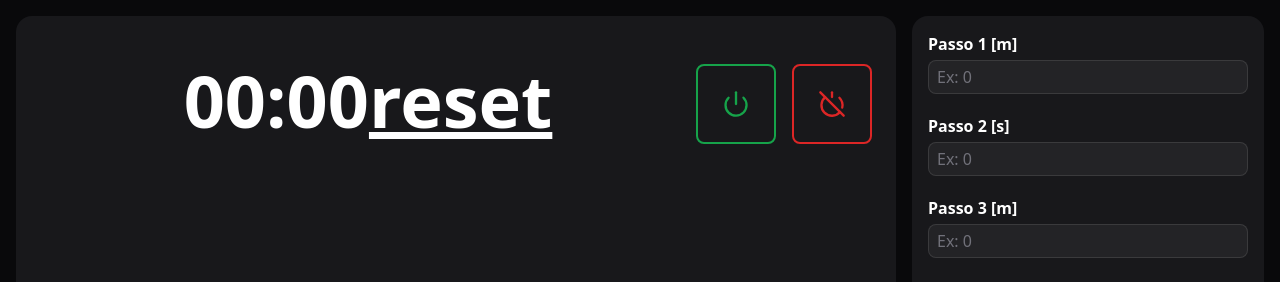
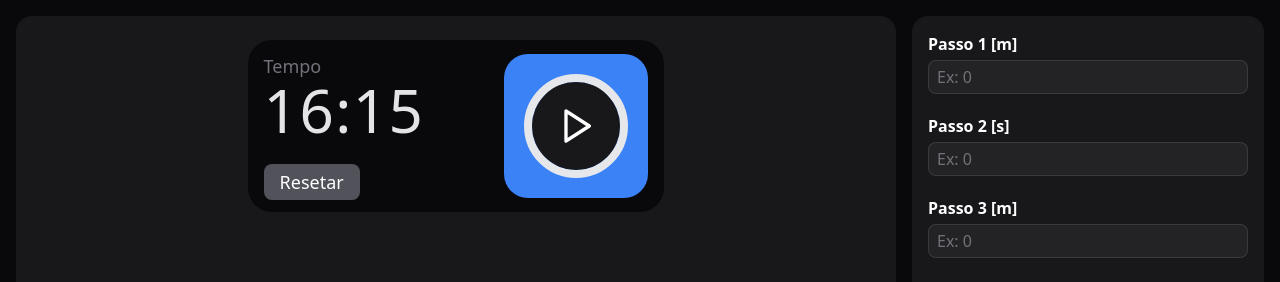
Before and after one commit to shindhi/freela_, a React (Vite) app: page / in a window 1280 px wide. Shown: the top 282 px of the page. Built offline with nearby package versions, Linux system fonts and the light colour scheme.

Commit message:
adjuste layout stopwatch

```diff
--- a/src/App.tsx
+++ b/src/App.tsx
@@ -1,6 +1,6 @@
 import './index.css'
 
-import { Power, PowerOff } from 'lucide-react'
+import { Play, Pause } from 'lucide-react'
 import { twMerge } from 'tailwind-merge'
 import { useForm, FormProvider } from 'react-hook-form'
 import * as z from 'zod'
@@ -44,13 +44,36 @@ export function App() {
     <>
       <div className="grid min-h-screen grid-cols-app gap-4 bg-zinc-950 p-4">
         <div className="flex flex-col justify-between gap-3 rounded-2xl bg-zinc-900">
-          <div className="mt-6 flex justify-center p-6">
-            <div className="w-full text-center text-7xl font-semibold text-white">
+          <div className="flex justify-center p-6">
+            <div className="flex w-full justify-center">
+              <div className="flex items-center gap-20 rounded-3xl bg-zinc-950 px-4 py-3 text-white">
+                <div className="flex flex-col">
+                  <span className="text-lg text-zinc-500">Tempo</span>
+                  <span className="text-6xl font-medium tracking-wide text-zinc-200">
+                    16:15
+                  </span>
+                  <button className="mr-auto mt-6 cursor-pointer rounded-lg bg-zinc-600 px-4 py-1 text-lg font-medium">
+                    Resetar
+                  </button>
+                </div>
+
+                <div className="flex h-36 w-36 items-center justify-center rounded-3xl bg-blue-500 p-4">
+                  <div className="rounded-full border-8">
+                    <button className="rounded-full bg-zinc-900 p-6">
+                      <Play size={40} />
+                      {/* <Pause size={40} /> */}
+                    </button>
+                  </div>
+                </div>
+              </div>
+            </div>
+
+            {/* <div className="w-full text-center text-7xl font-semibold text-white">
               <span>00:00</span>
               <span className="underline">reset</span>
-            </div>
+            </div> */}
 
-            <div className="ml-auto flex gap-4">
+            {/* <div className="ml-auto flex gap-4">
               <Button
                 className="border-green-600 text-green-600 transition hover:bg-green-600/30"
                 variant="outline"
@@ -64,7 +87,7 @@ export function App() {
               >
                 <PowerOff strokeWidth={2} size={28} />
               </Button>
-            </div>
+            </div> */}
           </div>
 
           <div className="flex justify-between gap-5 p-4">
```
